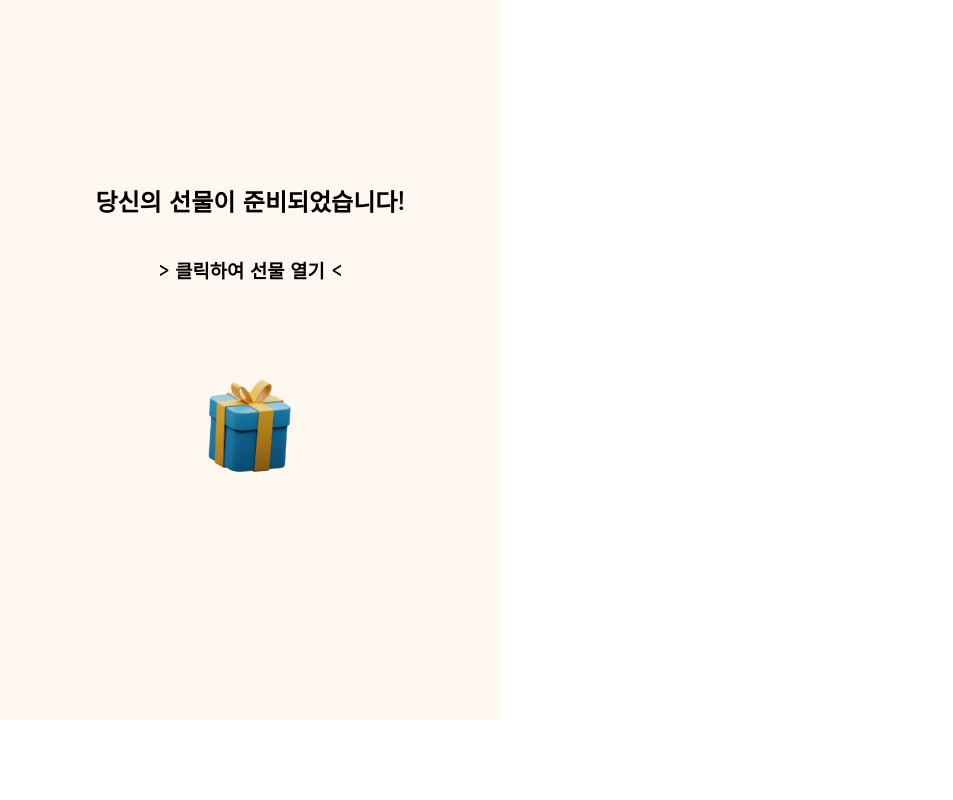
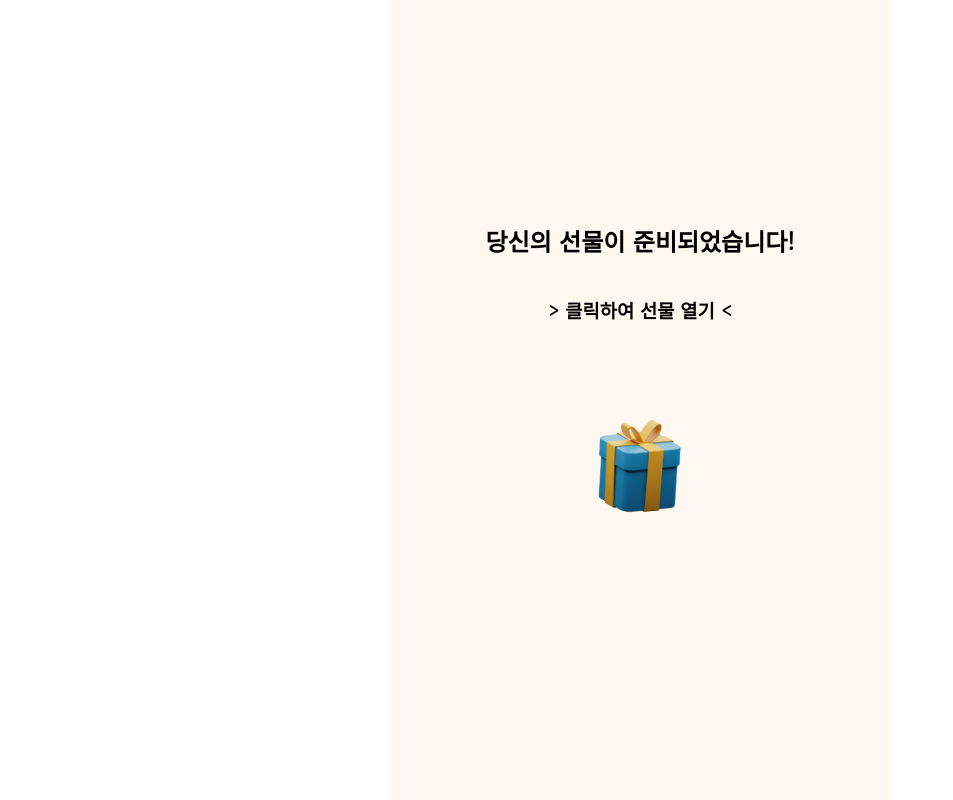
Before and after one commit to GDSC-GIST/GIFT, a React (Create React App) app in the folder front/: page /prepare/1 in a window 1280 px wide. Shown: the whole page, without its empty margins (0-953 px from the left). Built offline with nearby package versions, Linux system fonts and the light colour scheme.

Commit message:
Update PreparePage.jsx
크기 조정

```diff
--- a/front/src/pages/PreparePage.jsx
+++ b/front/src/pages/PreparePage.jsx
@@ -18,11 +18,12 @@ const Prepare = styled.div`
   -webkit-box-pack : center;
   -webkit-box-align : center;
   align-items : center;
-  height: 90vh;
+  height: 100vh;
   max-width: 500px;
   width: 100%;
   filter: drop-shadow(transparent 0px 0px 0px);
   border-radius: 0px;
+  margin : 0 auto;
 `;
 
 function PreparePage() {
```
